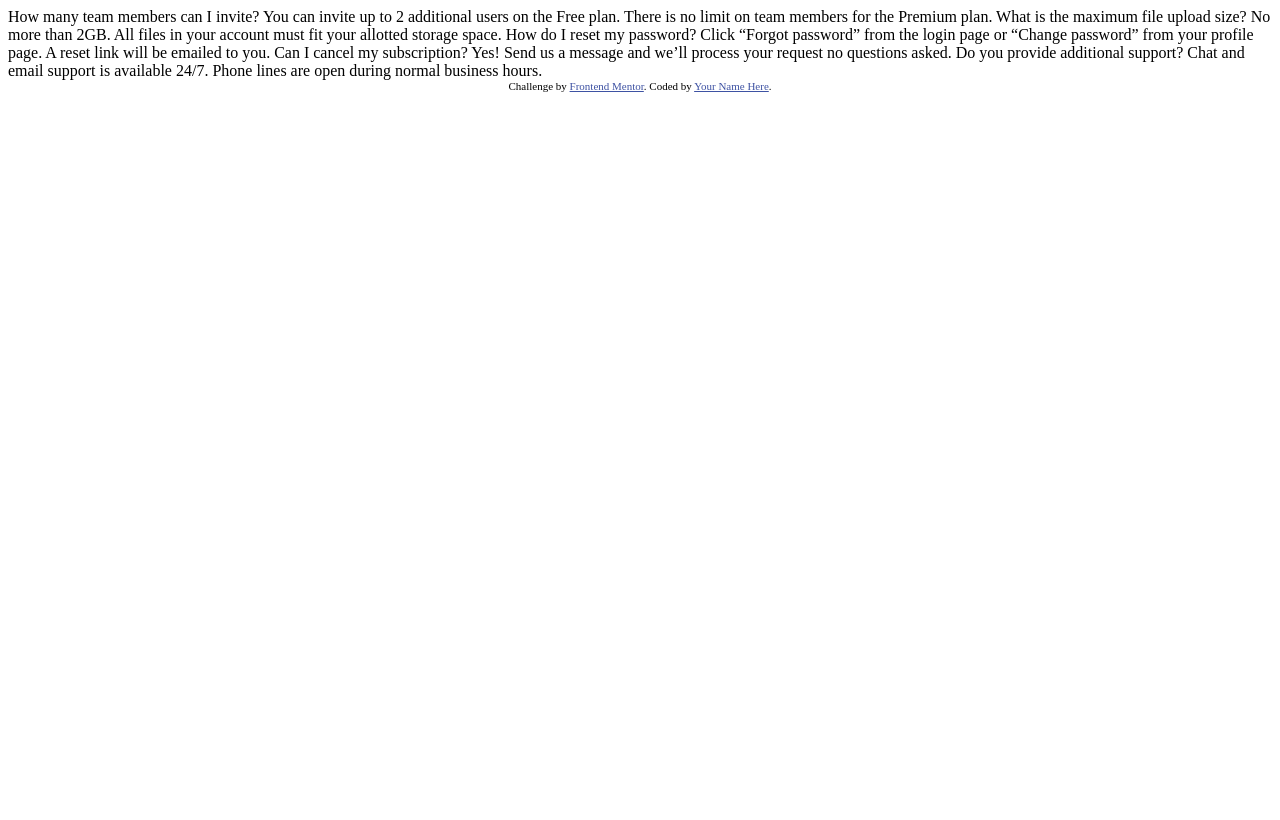
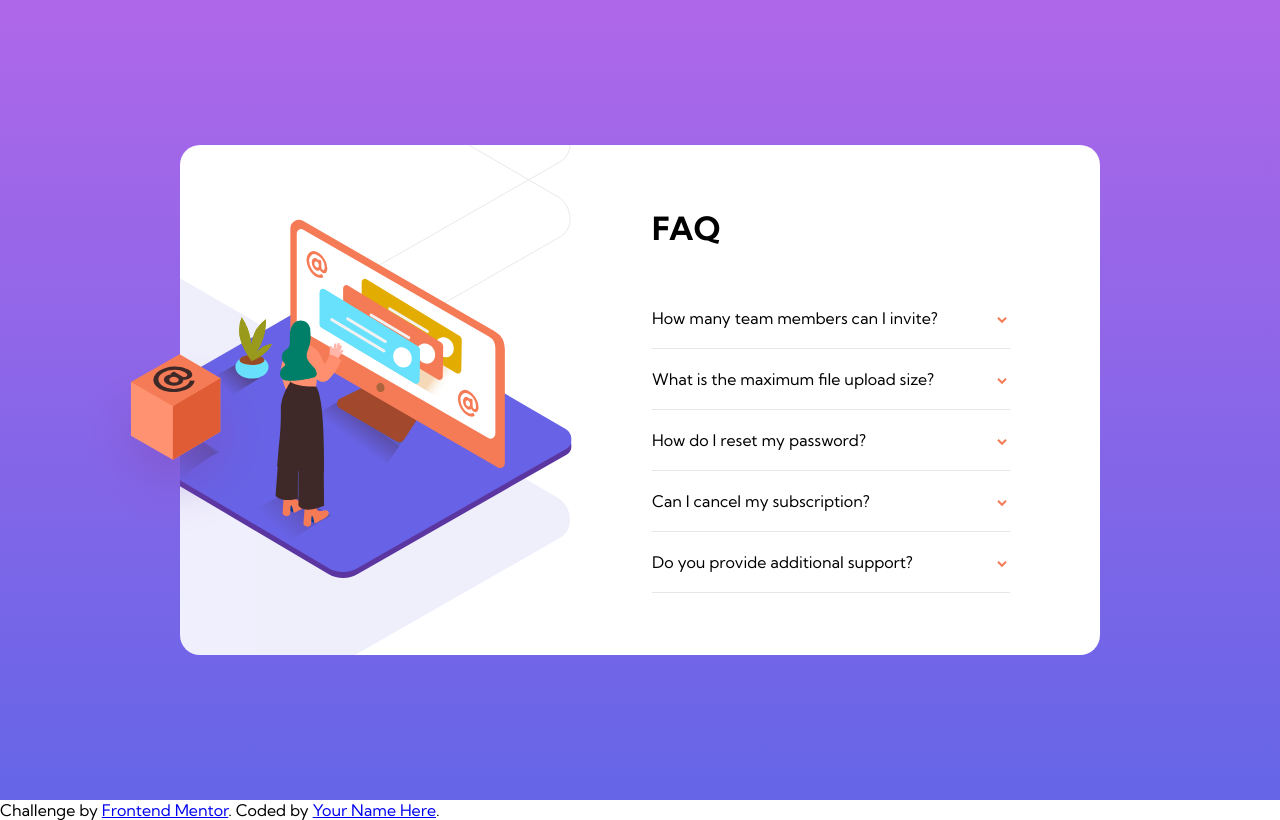
Before and after one commit to 915fonzie/FAQ-accordion-card, a plain HTML site: page index.html in a window 1280 px wide. Drawn offline with Linux system fonts and the light colour scheme.

Commit message:
desktop version almost done

```diff
--- a/index.html
+++ b/index.html
@@ -1,40 +1,108 @@
 <!DOCTYPE html>
 <html lang="en">
   <head>
-  <meta charset="UTF-8">
-  <meta name="viewport" content="width=device-width, initial-scale=1.0"> <!-- displays site properly based on user's device -->
+    <meta charset="UTF-8" />
+    <meta name="viewport" content="width=device-width, initial-scale=1.0" />
+    <!-- displays site properly based on user's device -->
 
-  <link rel="icon" type="image/png" sizes="32x32" href="./images/favicon-32x32.png">
+    <link
+      rel="icon"
+      type="image/png"
+      sizes="32x32"
+      href="./images/favicon-32x32.png"
+    />
+    <link rel="preconnect" href="https://fonts.gstatic.com" />
+    <link
+      href="https://fonts.googleapis.com/css2?family=Kumbh+Sans:wght@400;700&display=swap"
+      rel="stylesheet"
+    />
+    <link rel="stylesheet" href="./styles/style.css" />
 
     <title>Frontend Mentor | FAQ Accordion Card</title>
-
-  <!-- Feel free to remove these styles or customise in your own stylesheet 👍 -->
-  <style>
-    .attribution { font-size: 11px; text-align: center; }
-    .attribution a { color: hsl(228, 45%, 44%); }
-  </style>
   </head>
   <body>
-  How many team members can I invite?
-  You can invite up to 2 additional users on the Free plan. There is no limit on
-  team members for the Premium plan.
-
-  What is the maximum file upload size?
-  No more than 2GB. All files in your account must fit your allotted storage space.
-
-  How do I reset my password?
-  Click “Forgot password” from the login page or “Change password” from your profile page.
-  A reset link will be emailed to you.
-
-  Can I cancel my subscription?
-  Yes! Send us a message and we’ll process your request no questions asked.
-
-  Do you provide additional support?
-  Chat and email support is available 24/7. Phone lines are open during normal business hours.
+    <section class="faq-background">
+      <div class="illustration-box">
+        <img
+          src="./images/illustration-box-desktop.svg"
+          alt="illustration box"
+        />
+      </div>
+      <div class="faq-card">
+        <div class="card-image">
+          <div class="image-pattern">
+            <img src="./images/bg-pattern-desktop.svg" alt="" />
+          </div>
+          <div class="woman-online">
+            <img
+              src="./images/illustration-woman-online-desktop.svg"
+              alt="cartoon woman online"
+            />
+          </div>
+        </div>
+        <div class="card-info">
+          <h2>FAQ</h2>
+          <div class="card-tabs">
+            <div class="card-tab">
+              <input type="checkbox" id="check1" />
+              <label for="check1" class="tab-label"
+                >How many team members can I invite?</label
+              >
+              <div class="tab-content">
+                You can invite up to 2 additional users on the Free plan. There
+                is no limit on team members for the Premium plan.
+              </div>
+            </div>
+            <div class="card-tab">
+              <input type="checkbox" id="check2" />
+              <label for="check2" class="tab-label"
+                >What is the maximum file upload size?</label
+              >
+              <div class="tab-content">
+                No more than 2GB. All files in your account must fit your
+                allotted storage space.
+              </div>
+            </div>
+            <div class="card-tab">
+              <input type="checkbox" id="check3" />
+              <label for="check3" class="tab-label"
+                >How do I reset my password?</label
+              >
+              <div class="tab-content">
+                Click “Forgot password” from the login page or “Change password”
+                from your profile page. A reset link will be emailed to you.
+              </div>
+            </div>
+            <div class="card-tab">
+              <input type="checkbox" id="check4" />
+              <label for="check4" class="tab-label"
+                >Can I cancel my subscription?</label
+              >
+              <div class="tab-content">
+                Yes! Send us a message and we’ll process your request no
+                questions asked.
+              </div>
+            </div>
+            <div class="card-tab">
+              <input type="checkbox" id="check5" />
+              <label for="check5" class="tab-label"
+                >Do you provide additional support?</label
+              >
+              <div class="tab-content">
+                Chat and email support is available 24/7. Phone lines are open
+                during normal business hours.
+              </div>
+            </div>
+          </div>
+        </div>
+      </div>
+    </section>
 
     <div class="attribution">
-    Challenge by <a href="https://www.frontendmentor.io?ref=challenge" target="_blank">Frontend Mentor</a>.
-    Coded by <a href="#">Your Name Here</a>.
+      Challenge by
+      <a href="https://www.frontendmentor.io?ref=challenge" target="_blank"
+        >Frontend Mentor</a
+      >. Coded by <a href="#">Your Name Here</a>.
     </div>
   </body>
 </html>
--- /dev/null
+++ b/styles/_global.scss
@@ -0,0 +1,18 @@
+*, *::before, *::after {
+    box-sizing: border-box;
+    margin: 0;
+    padding: 0;
+}
+
+html {
+    font-size: 62.5%;
+}
+
+body {
+    font-size: 1.6rem;
+    font-family: 'Kumbh Sans', sans-serif;
+}
+
+h2 {
+    font-size: 3.2rem;
+}
--- /dev/null
+++ b/styles/style.scss
@@ -0,0 +1,125 @@
+//Text colors
+$very-dark-grayish-blue: hsl(237, 12%, 33%);
+$grayish-blue: hsl(240, 6%, 50%);
+$dark-blue: hsl(238, 29%, 16%);
+$soft-red: hsl(14, 88%, 65%);
+//Gradient colors
+$soft-violet: hsl(273, 75%, 66%);
+$soft-blue: hsl(240, 73%, 65%);
+//Dividers
+$light-grayish-blue: hsl(240, 5%, 91%);
+
+@mixin flex($justify, $align, $direction) {
+  display: flex;
+  justify-content: $justify;
+  align-items: $align;
+  flex-direction: $direction;
+}
+
+@import "./global";
+
+.faq-background {
+    min-height: 100vh;
+    background: linear-gradient($soft-violet, $soft-blue);
+    @include flex(center ,center, row);
+    position: relative;
+}
+
+.faq-card {
+    background: white;
+    min-height: 510px;
+    max-width: 920px;
+    border-radius: 2rem;
+    @include flex(center, center, row);
+    position: relative;
+    overflow: hidden;
+}
+.card-image {
+    flex: 1;
+    height: 100%;
+    width: 100%;
+}
+
+.image-pattern {
+    position: absolute;
+    top: -300px;
+    left: -575px;
+}
+
+.woman-online {
+    transform: translateX(-17%);
+
+}
+
+.illustration-box {
+    position: absolute;
+    bottom: calc(-140px + (50*1vh));
+    left: calc(-560px + (50*1vw));
+    z-index: 1;
+}
+
+.card-info {
+    flex: 1;
+    z-index: 2;
+    padding: 3rem 0;
+    min-height: 500px;
+    width: 100%;
+    @include flex(center, flex-start, column);
+    h2 {
+        margin-bottom: 4rem;
+    }
+
+}
+
+input {
+  position: absolute;
+  opacity: 0;
+  z-index: -1;
+}
+
+.card-tabs {
+  overflow: hidden;
+  max-width: 80%;
+  min-height: 60%;
+  @include flex(space-between,flex-start, column);
+}
+
+.card-tab {
+  width: 100%;
+  overflow: hidden;
+  border-bottom: $light-grayish-blue solid 1px;
+  label {
+    @include flex(space-between, flex-start, row);
+    margin: 2rem 0rem;
+    cursor: pointer;
+    &:hover {
+      color: $soft-red;
+    }
+    &::after {
+      content: url('../images/icon-arrow-down.svg');
+      width: 1em;
+      height: 1em;
+      text-align: center;
+      transition: all 0.15s;
+    }
+  }
+  .tab-content {
+    max-height: 0;
+    padding: 0;
+    background: white;
+    transition: all 0.5s;
+  }
+}
+
+input:checked {
+    +.tab-label {
+        font-weight: bold;
+        &::after {
+            transform: rotate(180deg);
+        }
+    }
+    ~.tab-content {
+        max-height: 100vh;
+        padding-bottom: 2rem;
+    }
+}
```
Also changed, not shown: styles/style.css (added), 1 other file. Lines whose indentation alone changed are shown as unchanged.
